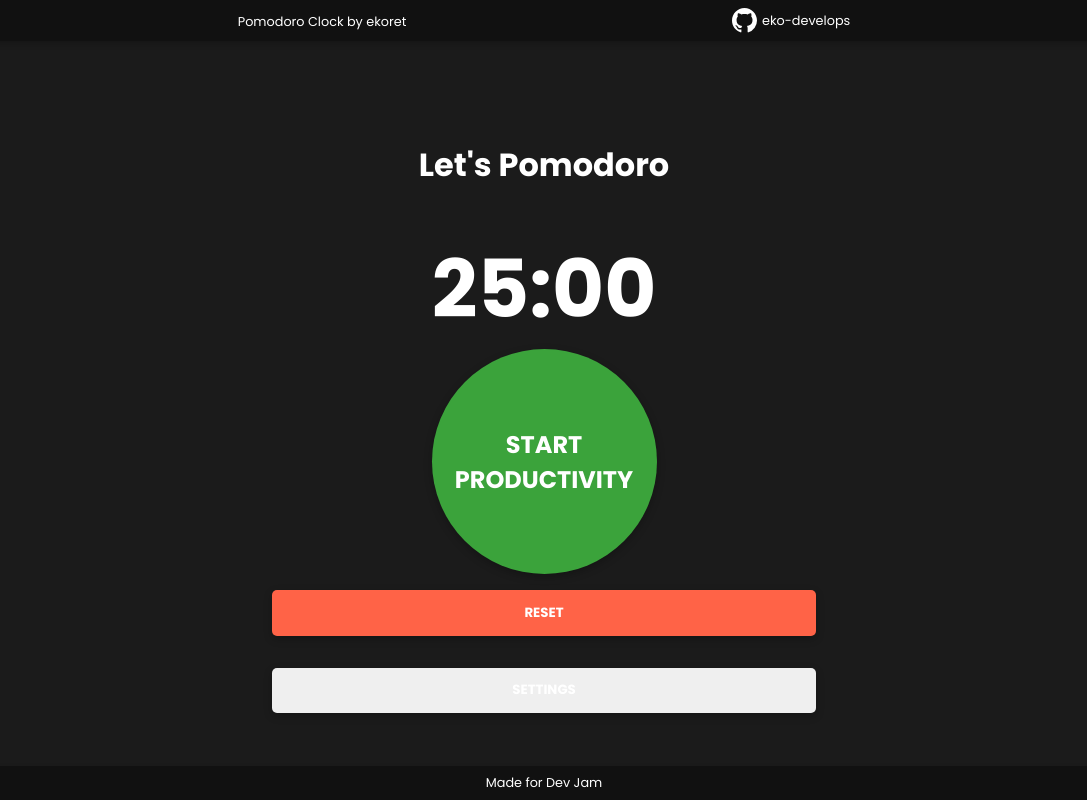
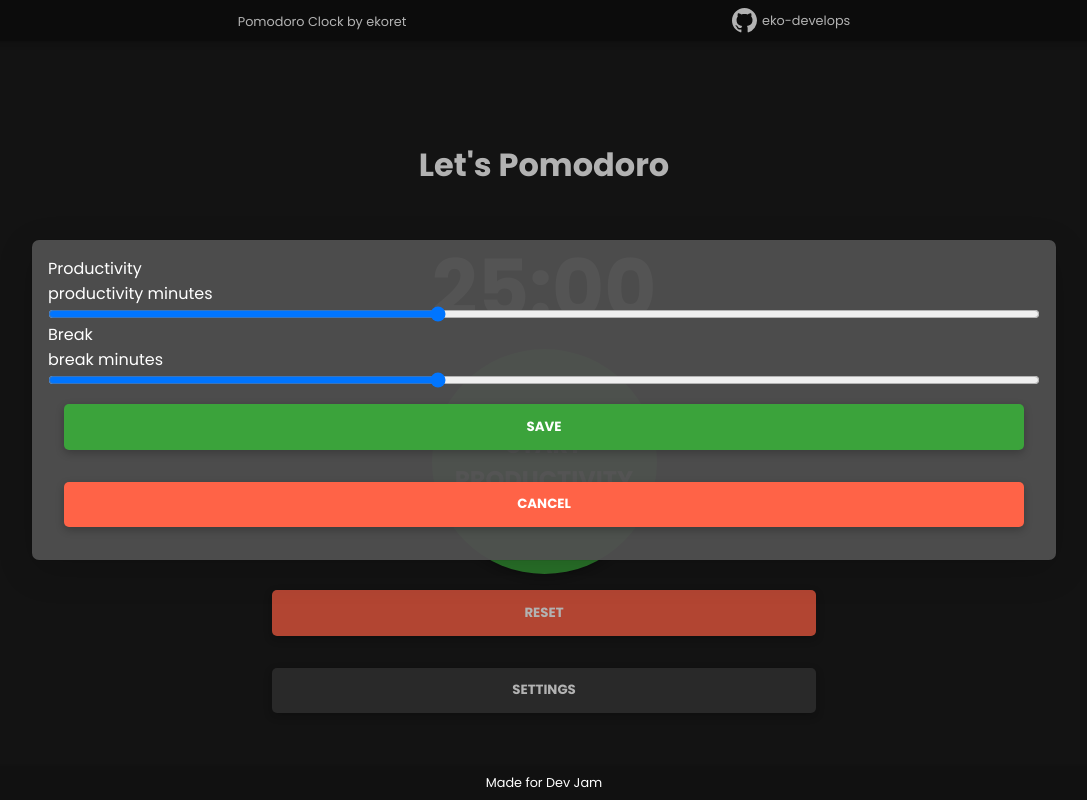
Before and after one commit to eko-develops/pomodoro-clock-react, a React (Create React App) app: page / in a window 1280 px wide. Both pictures are taken after a click on the button "SETTINGS". Shown: the whole page, without its empty margins (96-1183 px from the left). Built offline with nearby package versions, Linux system fonts and the light colour scheme.

Commit message:
Settings modal opens and closes. Start on saving form

```diff
--- a/src/App.js
+++ b/src/App.js
@@ -2,6 +2,7 @@ import Clock from "./components/Clock";
 import Footer from "./components/Footer";
 import Header from "./components/Header";
 import { useState } from 'react';
+import SettingsForm from "./components/SettingsForm";
 
 function App() {
 
@@ -22,6 +23,7 @@ function App() {
     <div className="App">
       <Header />
       <div className="content">
+        <SettingsForm setDisplaySettings={setDisplaySettings} displaySettings={displaySettings}/>
         <Clock setDisplaySettings={setDisplaySettings} timers={timers} setTimers={setTimers} />
       </div>
       <Footer />
--- a/src/components/Clock.js
+++ b/src/components/Clock.js
@@ -60,7 +60,7 @@ const Clock = ({ timers, setDisplaySettings }) => {
     }
 
     const handleSettings = () => {
-        setDisplaySettings(false);
+        setDisplaySettings(true);
         console.log('settings clicked');
     }
 
--- /dev/null
+++ b/src/components/SettingsForm.js
@@ -0,0 +1,27 @@
+const SettingsForm = ({displaySettings, setDisplaySettings}) => {
+
+    const modalViewClass = displaySettings ? "modal-bg show-modal" : "modal-bg";
+
+    const handleCancel = () => {
+        setDisplaySettings(false);
+    }
+
+    return (
+        <div className={modalViewClass}>
+            <div className="modal-content">
+                <form>
+                    <label>Productivity</label>
+                    <span>productivity minutes</span>
+                    <input name="prod-mins" type="range" min="5" max="120" step="5" />
+                    <label>Break</label>
+                    <span>break minutes</span>
+                    <input name="break-mins" type="range" min="5" max="120" step="5" />
+                    <button type="submit" className="start-button">Save</button>
+                    <button onClick={handleCancel} type="button" className="reset-button">Cancel</button>
+                </form>
+            </div>
+        </div>
+    )
+}
+
+export default SettingsForm
--- a/src/index.css
+++ b/src/index.css
@@ -1,17 +1,18 @@
 /* global styles */
-*{
+* {
     padding: 0;
     margin: 0;
     box-sizing: border-box;
     border: none;
 }
 
-body{
+body {
     font-family: 'Poppins', sans-serif;
     color: white;
 }
 
-header, footer{
+header,
+footer {
     display: flex;
     justify-content: space-evenly;
     background-color: #111111;
@@ -20,16 +21,17 @@ header, footer{
     box-shadow: rgba(0, 0, 0, 0.24) 0px 3px 8px;
 }
 
-header span, footer span {
+header span,
+footer span {
     font-size: 0.8rem;
 }
 
-footer{
+footer {
     position: absolute;
     bottom: 0;
 }
 
-button{
+button {
     margin: 1rem;
     padding: 0.8rem 0.8rem;
     text-transform: uppercase;
@@ -41,71 +43,73 @@ button{
     box-shadow: rgba(0, 0, 0, 0.24) 0px 3px 8px;
 }
 
-a{
+a {
     text-decoration: none;
     color: white;
 }
 
-button, a{
+button,
+a {
     transition: all 0.3s ease-out 0s;
 }
 
-a:hover, button:hover{
+a:hover,
+button:hover {
     opacity: 0.6;
 }
 
-.App{
+.App {
     min-height: 100vh;
     background-color: #1b1b1b;
 }
 
-.content{
+.content {
     text-align: center;
     margin-top: 100px;
 }
 
-.single-social > a {
+.single-social>a {
     display: flex;
     align-items: center;
 }
 
-.single-social > a > span{
+.single-social>a>span {
     margin-left: 5px;
 }
 
 
-.time{
+.time {
     font-size: 5rem;
 }
 
-.start-button{
+.start-button {
     background-color: rgb(59, 163, 59);
 }
 
-.pause-button{
+.pause-button {
     background-color: orange;
 }
 
-.reset-button{
+.reset-button {
     background-color: tomato;
 }
 
-.finished-timer-text{
+.finished-timer-text {
     color: lightgreen;
 }
 
-.finished-timer-text-wrapper{
+.finished-timer-text-wrapper {
     height: 40px;
 }
 
-.button-wrapper{
+.button-wrapper {
     display: flex;
     flex-direction: column;
     width: 80%;
     margin: auto;
 }
 
-.start-pause{
+.start-pause {
     height: 225px;
     width: 225px;
     border-radius: 50%;
@@ -113,8 +117,48 @@ a:hover, button:hover{
     font-size: 1.5rem;
 }
 
-@media all and (min-width: 576px){
-    .button-wrapper{
+
+.settings-button {
+    background-color: #3a3a3a;
+}
+
+.modal-bg {
+    width: 100%;
+    height: 100%;
+    background-color: rgba(0, 0, 0, 0.3);
+    position: absolute;
+    top: 0;
+
+    display: flex;
+    justify-content: center;
+    align-items: center;
+
+    display: none;
+}
+
+.show-modal {
+    display: flex;
+}
+
+
+.modal-content {
+    padding: 1rem;
+    background-color: rgba(80, 80, 80, 0.95);
+    margin: 1rem;
+    border-radius: 7px;
+    height: 320px;
+    width: 80%;
+    box-shadow: rgba(0, 0, 0, 0.16) 0px 10px 36px 0px, rgba(0, 0, 0, 0.06) 0px 0px 0px 1px;
+}
+
+.modal-bg .modal-content form {
+    display: flex;
+    flex-direction: column;
+    text-align: left;
+}
+
+@media all and (min-width: 576px) {
+    .button-wrapper {
         max-width: 576px;
     }
 }
```
